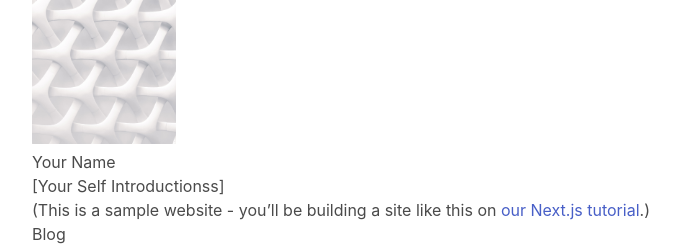
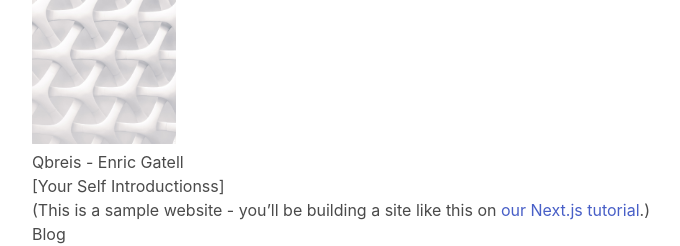
Before and after one commit to qbreis/nextjs-blog, a Next.js app: page / in a window 1280 px wide. Shown: the top 246 px of the page, without its empty margins (32-712 px from the left). Built offline with nearby package versions, Linux system fonts and the light colour scheme.

Commit message:
feat: add sitetitle to layout

```diff
--- a/components/Layout.tsx
+++ b/components/Layout.tsx
@@ -2,12 +2,9 @@ import Image from 'next/image';
 import MetaData from './MetaData';
 import Link from 'next/link';
 import { useEffect, useRef } from "react";
-import nextConfig from '../next.config';
 
-const name = 'Your Name';
+export default function Layout({ children, home, siteTitle }: any) {
 
-export default function Layout({ children, home }: any) {
-    console.log(nextConfig)
     const rootRef = useRef<HTMLDivElement>(null);
 
     function highlightCode(pre : any, highlightRanges : any, lineNumberRowsContainer : any) {
@@ -31,11 +28,11 @@ export default function Layout({ children, home }: any) {
 
     useEffect(() => {
 
-        //foo:HTMLCollection;
+        foo:HTMLCollection;
         const allPres = [].slice.call(
             rootRef.current?.querySelectorAll("pre")
         );
-        //allPres:HTMLCollection;
+        allPres:HTMLCollection;
 
         const cleanup: (() => void)[] = [];
 
@@ -76,9 +73,9 @@ export default function Layout({ children, home }: any) {
                     src="/images/profile.jpg"
                     height={144}
                     width={144}
-                    alt={name}
+                    alt={siteTitle}
                     />
-                    <h1>{name}</h1>
+                    <h1>{siteTitle}</h1>
                 </>
                 ) : (
                 <>
@@ -89,13 +86,13 @@ export default function Layout({ children, home }: any) {
                         src="/images/profile.jpg"
                         height={108}
                         width={108}
-                        alt={name}
+                        alt={siteTitle}
                         />
                     </a>
                     </Link>
                     <h2>
                     <Link href="/">
-                        <a>{name}</a>
+                        <a>{siteTitle}</a>
                     </Link>
                     </h2>
                 </>
--- a/pages/index.tsx
+++ b/pages/index.tsx
@@ -5,18 +5,20 @@ import { getSortedPostsData } from '../lib/posts';
 
 import Posts from '../components/Posts';
 
+import nextConfig from '../next.config';
+
 export async function getStaticProps() {
     const allPostsData = getSortedPostsData();
     return {
         props: {
-        allPostsData,
+            allPostsData,
         },
     };
 }
 
 export default function Home({ allPostsData }: any) {
     return (
-        <Layout home>
+        <Layout home siteTitle={nextConfig.siteTitle}>
             <MetaData />
             <section>
                 <p>[Your Self Introductionss]</p>
```
